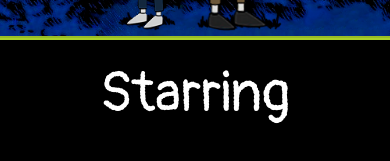
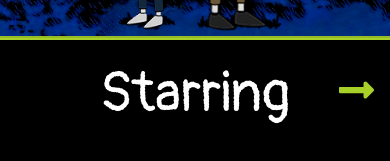
Before and after one commit to Codexharshit2512/rick-and-morty-wiki, a React (Create React App) app: page / in a window 390 px wide. Shown: the part 808-969 px from the top of the page. Built offline with nearby package versions, Linux system fonts and the light colour scheme.

Commit message:
changed height of footer and added timeout to landing page also added link to characters section

```diff
--- a/src/components/Characters/CardSection.js
+++ b/src/components/Characters/CardSection.js
@@ -1,8 +1,14 @@
 import React from "react";
+import { useHistory } from "react-router-dom";
+import { FontAwesomeIcon } from "@fortawesome/react-fontawesome";
+import { faLongArrowAltRight } from "@fortawesome/free-solid-svg-icons";
 import Card from "./Card";
 import character from "./character";
 
-const CardSection = () => (
+const CardSection = (props) => {
+  let history = useHistory();
+
+  return (
     <div className="card-section container">
       <h1
         className="display-4 text-center"
@@ -10,6 +16,15 @@ const CardSection = () => (
       >
         Starring
       </h1>
+      <div className="char-nav-link">
+        <div
+          className="icon-container"
+          onClick={() => history.push("/characters")}
+        >
+          <FontAwesomeIcon icon={faLongArrowAltRight} />
+          <div className="icon-bottom-border"></div>
+        </div>
+      </div>
       <div className="characters">
         <div className="row">
           {character.map((char) => (
@@ -25,5 +40,6 @@ const CardSection = () => (
       </div>
     </div>
   );
+};
 
 export default CardSection;
--- a/src/screens/LandingPage.js
+++ b/src/screens/LandingPage.js
@@ -1,12 +1,23 @@
-import React from "react";
+import React, { useState, useEffect } from "react";
 import MainLanding from "../components/MainLanding/MainLanding";
 import CardSection from "../components/Characters/CardSection";
 import SeasonContainer from "../components/seasons/SeasonContainer";
 import MainCarousel from "../components/carousel/MainCarousel";
 import Hr from "../components/Hr";
+import Loader from "../components/loader/Loader";
 import Footer from "../components/Footer/Footer";
 
-const LandingPage = () => (
+const LandingPage = () => {
+  let [isLoading, setLoading] = useState(true);
+
+  useEffect(() => {
+    setTimeout(() => setLoading(false), 5000);
+  }, []);
+  return (
+    <>
+      {isLoading ? (
+        <Loader />
+      ) : (
         <>
           <MainLanding />
           <Hr />
@@ -20,6 +31,9 @@ const LandingPage = () => (
           <Hr />
           <Footer />
         </>
+      )}
+    </>
   );
+};
 
 export default LandingPage;
--- a/src/styles/components/Characters/CardSection.scss
+++ b/src/styles/components/Characters/CardSection.scss
@@ -1,3 +1,48 @@
+.card-section {
+  position: relative;
+  .char-nav-link {
+    position: absolute;
+    top: 10px;
+    right: 0;
+    .icon-container {
+      svg {
+        font-size: 3.5rem;
+        color: #a7d129;
+        cursor: pointer;
+      }
+      svg:hover + .icon-bottom-border {
+        width: 100%;
+      }
+      .icon-bottom-border {
+        height: 4px;
+        background-color: #a7d129;
+        position: relative;
+        top: -10px;
+        width: 0;
+        transition: width 200ms ease-in-out;
+      }
+    }
+
+    @media (max-width: 450px) {
+      top: 10px;
+      right: 1rem;
+      .icon-container {
+        svg {
+          font-size: 2.5rem;
+          color: #a7d129;
+          cursor: pointer;
+        }
+        svg:hover + .icon-bottom-border {
+          width: none;
+        }
+        .icon-bottom-border {
+          display: none;
+        }
+      }
+    }
+  }
+}
+
 .characters {
   display: flex;
   align-items: center;
@@ -9,6 +54,6 @@
   }
 }
 
-body{
+body {
   background-color: black;
 }
--- a/src/styles/components/Footer/footer.scss
+++ b/src/styles/components/Footer/footer.scss
@@ -1,16 +1,16 @@
-@import url('https://fonts.googleapis.com/css2?family=Grandstander:wght@300&display=swap');
+@import url("https://fonts.googleapis.com/css2?family=Grandstander:wght@300&display=swap");
 .footer {
   //   background-image: url("../../../images/FooterImage.png");
   //   background-position: center;
   //   background-size: cover;
   background-color: black;
-  height: 50vh;
+  height: 80vh;
   color: white;
   display: flex;
   flex-direction: row;
   align-items: center;
   justify-content: space-around;
-  font-family: 'Grandstander', cursive ;
+  font-family: "Grandstander", cursive;
   width: 100vw;
   @media (max-width: $desktop-breakpoint) {
     flex-direction: column;
@@ -47,13 +47,12 @@
   }
 }
 
-
-a{
-  color:white;
+a {
+  color: white;
   text-decoration: none;
 }
 
-a:hover{
-  color:#a7d129;
-  text-decoration:none;
+a:hover {
+  color: #a7d129;
+  text-decoration: none;
 }
```
Also changed, not shown: 1 other file (tests, documents, lock files or other folders). Lines whose indentation alone changed are shown as unchanged.
